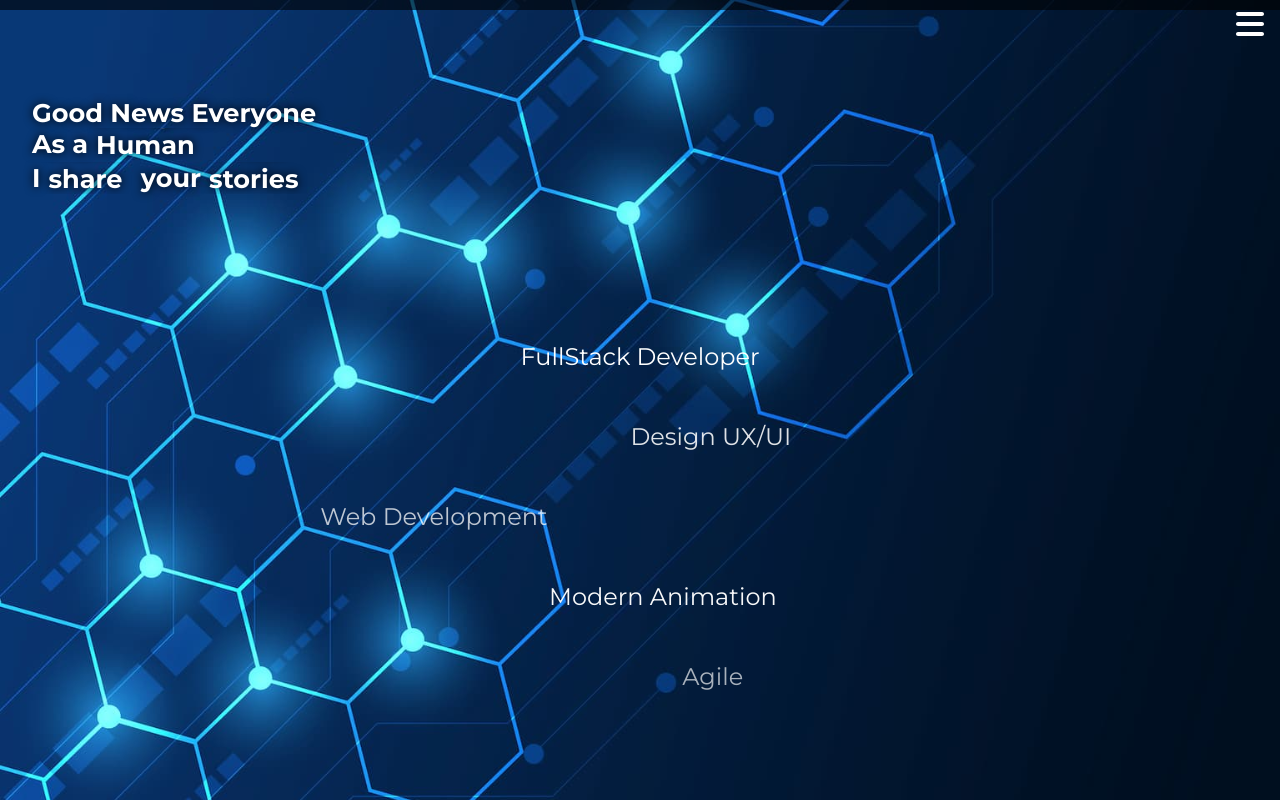
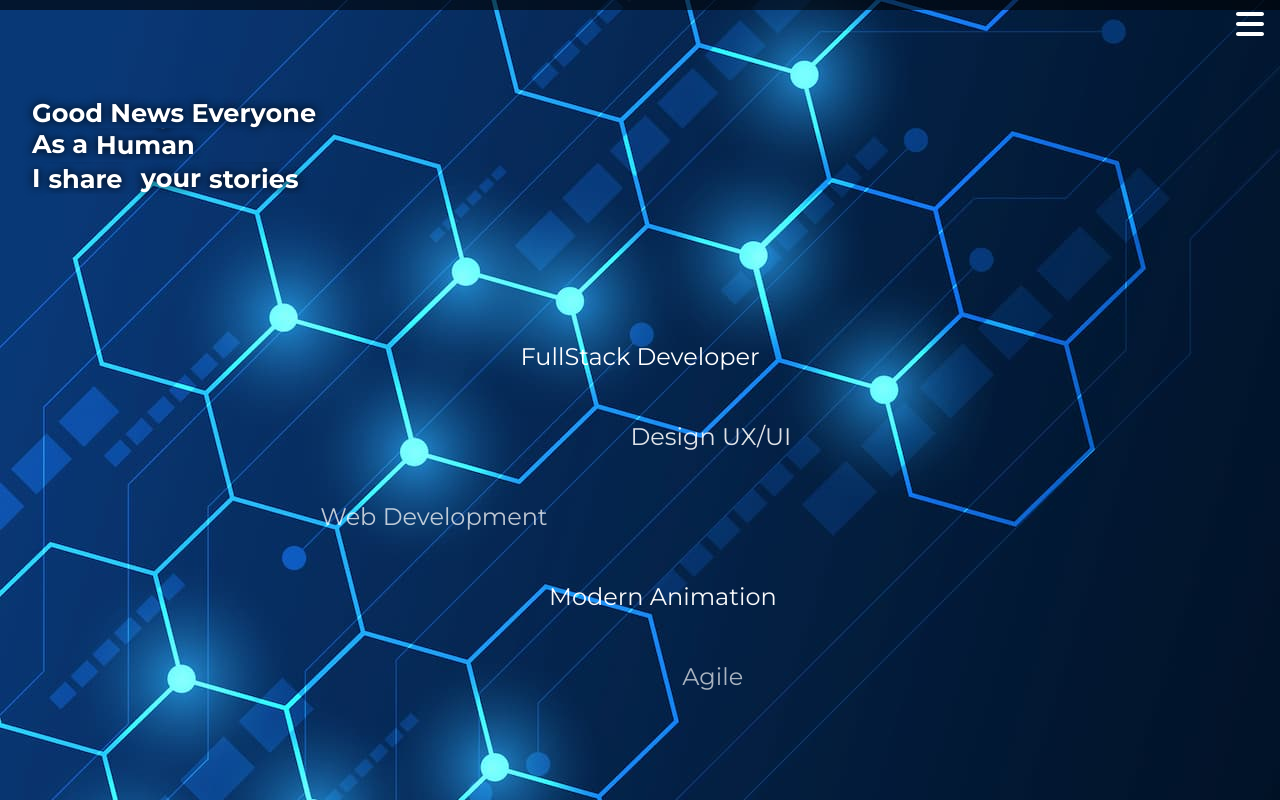
Before and after one commit to Lecuyer-Quentin/Portfolio-code, a React (Vite) app: page / in a window 1280 px wide. Shown: the top 800 px of the page. Built offline with nearby package versions, Linux system fonts and the light colour scheme.

Commit message:
modif background

```diff
--- a/src/assets/sass/_general.scss
+++ b/src/assets/sass/_general.scss
@@ -15,8 +15,8 @@ main {
     justify-content: space-between;
     align-items: center;
     background-image: url('../background/heroBackground.jpg');
-    background-size:cover;
-    background-position: center;
+    // background-size:cover;
+    // background-position: center;
     background-repeat: no-repeat;
     background-attachment: fixed;
 }
--- a/src/assets/sass/main.css
+++ b/src/assets/sass/main.css
@@ -86,8 +86,6 @@ main {
   justify-content: space-between;
   align-items: center;
   background-image: url("../background/heroBackground.jpg");
-  background-size: cover;
-  background-position: center;
   background-repeat: no-repeat;
   background-attachment: fixed;
 }
```
Also changed, not shown: 1 other file (tests, documents, lock files or other folders).
